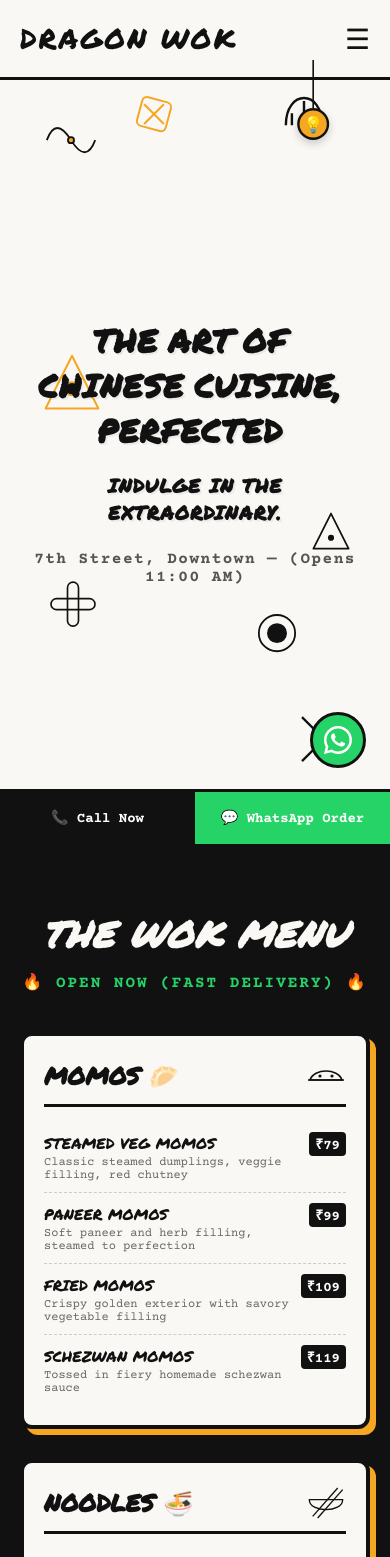
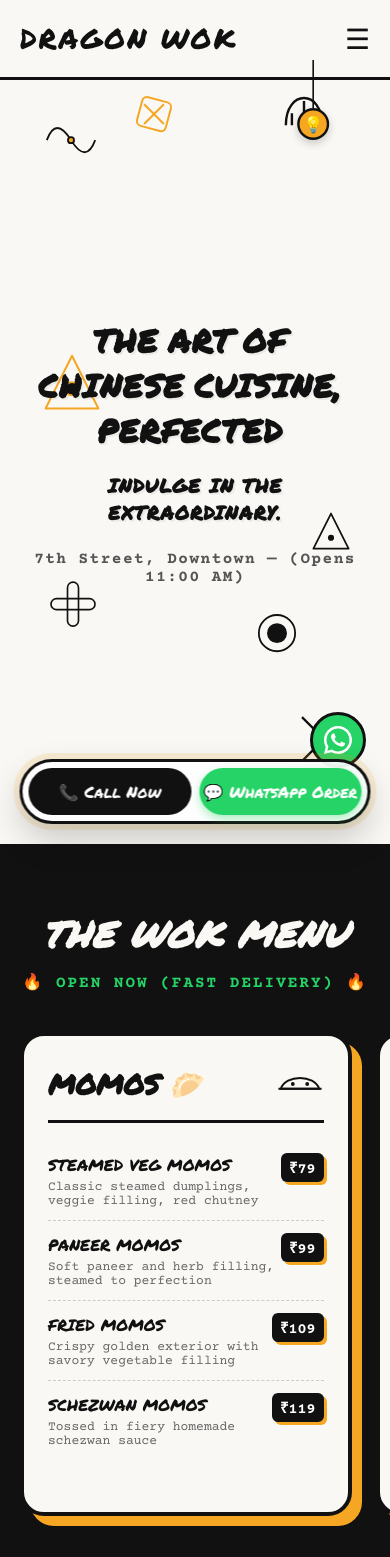
Before and after one commit to Yuzii08/dragon-wok, a Next.js app: page / in a window 390 px wide. Shown: the top 1557 px of the page. Built offline with nearby package versions, Linux system fonts and the light colour scheme.

Commit message:
Upgrade mobile UI with glassmorphism dock, horizontal scroll menus, and photo swipe gallery

```diff
--- a/app/globals.css
+++ b/app/globals.css
@@ -78,17 +78,35 @@ nav{position:fixed;top:0;left:0;right:0;z-index:100;display:flex;justify-content
 .panel-item-desc{font-family:'Courier Prime',monospace;font-size:13px;color:#555;line-height:1.4;}
 
 /* Mobile Menu Layout */
-.menu-mobile-container{padding:20px;display:flex;flex-direction:column;gap:30px;}
-.menu-card-mobile{background:#F9F8F4;color:#111;border:4px solid #111;border-radius:12px;padding:20px;box-shadow:6px 6px 0px #f5a623;}
-.menu-card-header{display:flex;justify-content:space-between;align-items:center;border-bottom:3px solid #111;padding-bottom:8px;margin-bottom:15px;}
-.menu-card-header h3{font-family:'Permanent Marker',cursive;font-size:24px;text-transform:uppercase;}
-.card-icon{width:40px;height:40px;}
+.menu-mobile-container{
+  padding:20px 20px 60px;
+  display:flex;
+  flex-direction:row;
+  gap:24px;
+  overflow-x:auto;
+  scroll-snap-type:x mandatory;
+  scrollbar-width:none;
+}
+.menu-mobile-container::-webkit-scrollbar { display:none; }
+.menu-card-mobile{
+  min-width:85vw;
+  scroll-snap-align:center;
+  background:#F9F8F4;
+  color:#111;
+  border:4px solid #111;
+  border-radius:24px;
+  padding:24px;
+  box-shadow:10px 10px 0px #f5a623;
+}
+.menu-card-header{display:flex;justify-content:space-between;align-items:center;border-bottom:3px solid #111;padding-bottom:12px;margin-bottom:18px;}
+.menu-card-header h3{font-family:'Permanent Marker',cursive;font-size:28px;text-transform:uppercase;}
+.card-icon{width:48px;height:48px;}
 .card-icon svg{width:100%;height:100%;}
-.menu-item-row{display:flex;justify-content:space-between;align-items:flex-start;padding:10px 0;border-bottom:1px dashed #ccc;}
+.menu-item-row{display:flex;justify-content:space-between;align-items:flex-start;padding:12px 0;border-bottom:1px dashed #ccc;}
 .menu-item-row:last-child{border-bottom:none;}
-.item-name{font-family:'Permanent Marker',cursive;font-size:15px;text-transform:uppercase;}
-.item-desc{font-size:12px;color:#666;margin-top:2px;}
-.item-price{font-weight:700;font-size:14px;background:#111;color:#fff;padding:2px 6px;border-radius:4px;white-space:nowrap;}
+.item-name{font-family:'Permanent Marker',cursive;font-size:16px;text-transform:uppercase;}
+.item-desc{font-size:13px;color:#666;margin-top:4px;}
+.item-price{font-weight:700;font-size:15px;background:#111;color:#fff;padding:4px 8px;border-radius:6px;white-space:nowrap;box-shadow:3px 3px 0px #f5a623;}
 
 /* ═══ WOK MIXER ═══ */
 .wok-section{padding:100px 40px;max-width:1100px;margin:0 auto;}
@@ -164,6 +182,11 @@ nav{position:fixed;top:0;left:0;right:0;z-index:100;display:flex;justify-content
 }
 @media(max-width:400px){
   .wok-wrapper{transform:scale(0.85);margin:-20px 0;}
+  .wok-bowl{animation: wokPulse 2s infinite alternate;}
+}
+@keyframes wokPulse {
+  0% { box-shadow: 0 15px 35px rgba(0,0,0,0.25), inset 0 0 50px rgba(255,255,255,0.06), 0 0 10px rgba(245,166,35,0.2); }
+  100% { box-shadow: 0 15px 35px rgba(0,0,0,0.25), inset 0 0 50px rgba(255,255,255,0.06), 0 0 35px rgba(245,166,35,0.6); }
 }
 
 /* ═══ GYRO PERMISSION BUTTON ═══ */
@@ -227,7 +250,34 @@ nav{position:fixed;top:0;left:0;right:0;z-index:100;display:flex;justify-content
 .polaroid-img-wrapper{width:100%;aspect-ratio:1/1;border:2px solid #111;overflow:hidden;background:#ccc;margin-bottom:12px;}
 .polaroid-img-wrapper img{width:100%;height:100%;object-fit:cover;-webkit-user-drag:none;user-select:none;}
 .polaroid-caption{font-family:'Permanent Marker',cursive;font-size:15px;text-align:center;text-transform:uppercase;}
-@media(max-width:840px){.polaroid-table{height:auto;min-height:650px;padding:40px 0;display:flex;flex-direction:column;align-items:center;}.polaroid-card{position:relative!important;left:0!important;top:0!important;margin:20px auto!important;}.table-underlay-doodle{display:none;}.collage-title{font-size:36px;}}
+@media(max-width:840px){
+  .polaroid-table{
+    height:auto;
+    min-height:500px;
+    padding:40px 20px;
+    display:flex;
+    flex-direction:row;
+    overflow-x:auto;
+    scroll-snap-type:x mandatory;
+    gap:30px;
+    scrollbar-width:none;
+  }
+  .polaroid-table::-webkit-scrollbar { display:none; }
+  .polaroid-card{
+    position:relative!important;
+    left:0!important;
+    top:0!important;
+    margin:20px 0!important;
+    min-width:75vw;
+    scroll-snap-align:center;
+    transform:rotate(0deg)!important;
+    box-shadow:12px 12px 0px rgba(0,0,0,0.15);
+  }
+  .polaroid-card:nth-child(even) { transform: translateY(15px) rotate(2deg)!important; }
+  .polaroid-card:nth-child(odd) { transform: translateY(-15px) rotate(-2deg)!important; }
+  .table-underlay-doodle{display:none;}
+  .collage-title{font-size:36px;}
+}
 
 /* ═══ CONTACT + MAP ═══ */
 .info-section{display:grid;grid-template-columns:1fr 1fr;gap:40px;padding:100px 40px;max-width:1100px;margin:0 auto;align-items:center;}
@@ -264,12 +314,49 @@ footer a:hover{text-decoration:underline;opacity:.6;}
 @media(max-width:768px){.wa-float{bottom:76px;}}
 
 /* ═══ MOBILE BAR ═══ */
-.mobile-bar{display:none;position:fixed;bottom:0;left:0;right:0;z-index:999;border-top:3px solid #111;}
-.mobile-bar a{flex:1;display:flex;align-items:center;justify-content:center;height:52px;font-family:'Courier Prime',monospace;font-size:14px;font-weight:700;text-decoration:none;color:#fff;transition:opacity 0.2s;}
+.mobile-bar{
+  display:none;
+  position:fixed;
+  bottom:20px;
+  left:50%;
+  transform:translateX(-50%);
+  width:90%;
+  max-width:400px;
+  height:65px;
+  z-index:999;
+  border-radius:35px;
+  background:rgba(255, 255, 255, 0.85);
+  backdrop-filter:blur(15px);
+  -webkit-backdrop-filter:blur(15px);
+  border:3px solid #111;
+  box-shadow: 0 15px 35px rgba(0,0,0,0.2), 0 0 0 6px rgba(245, 166, 35, 0.15);
+  padding:6px;
+}
+body.dark-mode .mobile-bar {
+  background:rgba(18, 18, 18, 0.85);
+  border-color:#00ffcc;
+  box-shadow: 0 15px 35px rgba(0,0,0,0.5), 0 0 0 6px rgba(0, 255, 204, 0.1);
+}
+.mobile-bar a{
+  flex:1;
+  display:flex;
+  align-items:center;
+  justify-content:center;
+  height:100%;
+  border-radius:30px;
+  font-family:'Permanent Marker',cursive;
+  font-size:16px;
+  text-decoration:none;
+  color:#fff;
+  transition:all 0.3s cubic-bezier(0.4, 0, 0.2, 1);
+}
 .mobile-bar a:first-child{background:#111;}
-.mobile-bar a:last-child{background:#25D366;}
-.mobile-bar a:hover{opacity:.85;}
-@media(max-width:768px){.mobile-bar{display:flex;}body{padding-bottom:52px;}}
+.mobile-bar a:last-child{background:#25D366; box-shadow: 0 4px 10px rgba(37,211,102,0.4);}
+.mobile-bar a:hover{transform:scale(0.95);}
+@media(max-width:768px){
+  .mobile-bar{display:flex; gap:8px;}
+  body{padding-bottom:120px;}
+}
 
 /* ═══ PRELOADER ═══ */
 .preloader-container{position:fixed;inset:0;background:#111;z-index:10000;display:flex;align-items:center;justify-content:center;flex-direction:column;}
```
